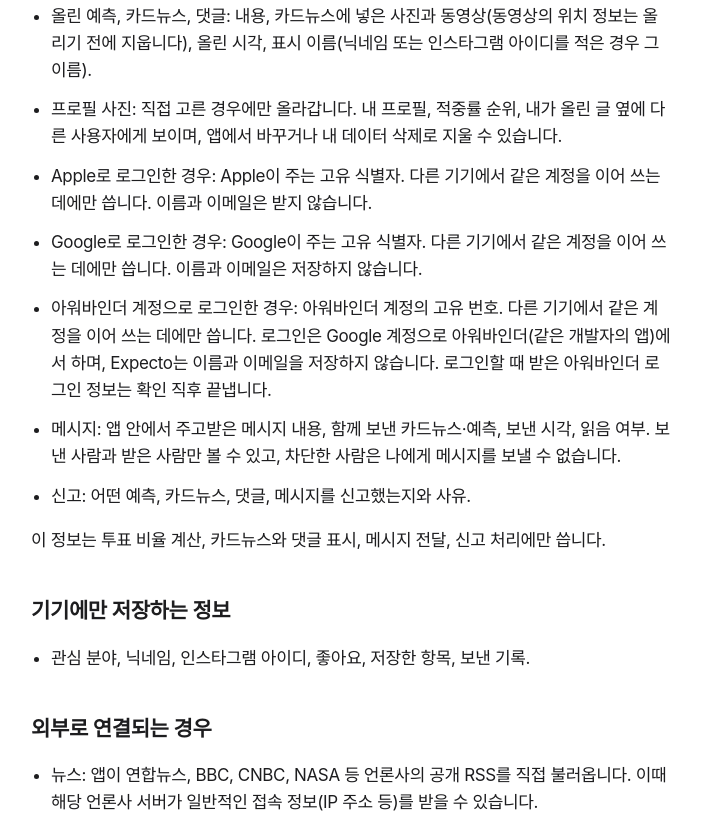
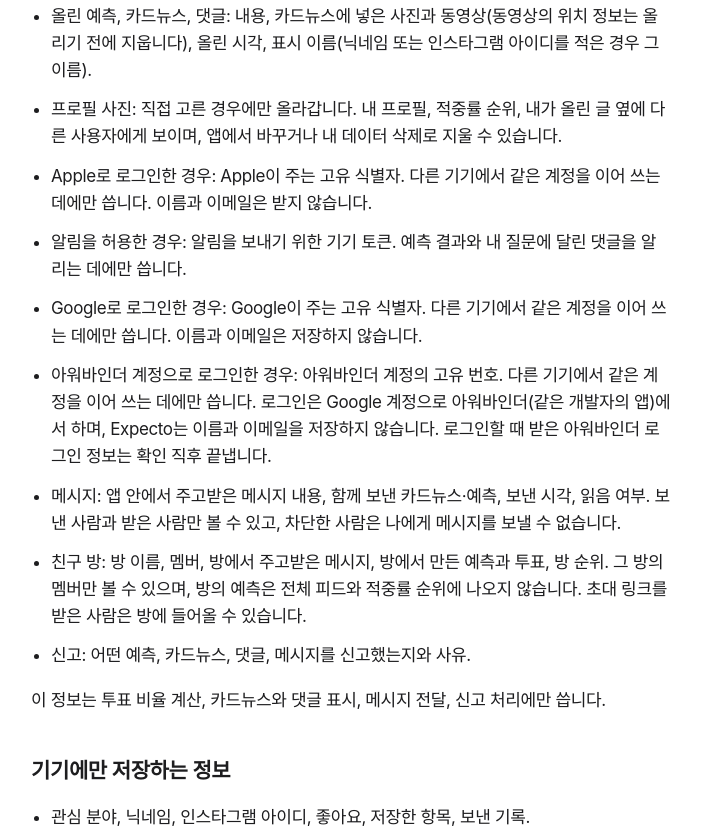
Before and after one commit to shinehyeuk-pixel/expecto-support, a plain HTML site: page privacy/index.html in a window 1280 px wide. Shown: the part 379-1209 px from the top of the page, without its empty margins (289-990 px from the left). Drawn offline with Linux system fonts and the light colour scheme.

Commit message:
Privacy: friends' rooms and push notification tokens
Co-Authored-By: Claude Opus 5.5 <noreply@anthropic.com>

```diff
--- a/privacy/index.html
+++ b/privacy/index.html
@@ -20,9 +20,11 @@
 <li>올린 예측, 카드뉴스, 댓글: 내용, 카드뉴스에 넣은 사진과 동영상(동영상의 위치 정보는 올리기 전에 지웁니다), 올린 시각, 표시 이름(닉네임 또는 인스타그램 아이디를 적은 경우 그 이름).</li>
 <li>프로필 사진: 직접 고른 경우에만 올라갑니다. 내 프로필, 적중률 순위, 내가 올린 글 옆에 다른 사용자에게 보이며, 앱에서 바꾸거나 내 데이터 삭제로 지울 수 있습니다.</li>
 <li>Apple로 로그인한 경우: Apple이 주는 고유 식별자. 다른 기기에서 같은 계정을 이어 쓰는 데에만 씁니다. 이름과 이메일은 받지 않습니다.</li>
+<li>알림을 허용한 경우: 알림을 보내기 위한 기기 토큰. 예측 결과와 내 질문에 달린 댓글을 알리는 데에만 씁니다.</li>
 <li>Google로 로그인한 경우: Google이 주는 고유 식별자. 다른 기기에서 같은 계정을 이어 쓰는 데에만 씁니다. 이름과 이메일은 저장하지 않습니다.</li>
 <li>아워바인더 계정으로 로그인한 경우: 아워바인더 계정의 고유 번호. 다른 기기에서 같은 계정을 이어 쓰는 데에만 씁니다. 로그인은 Google 계정으로 아워바인더(같은 개발자의 앱)에서 하며, Expecto는 이름과 이메일을 저장하지 않습니다. 로그인할 때 받은 아워바인더 로그인 정보는 확인 직후 끝냅니다.</li>
 <li>메시지: 앱 안에서 주고받은 메시지 내용, 함께 보낸 카드뉴스·예측, 보낸 시각, 읽음 여부. 보낸 사람과 받은 사람만 볼 수 있고, 차단한 사람은 나에게 메시지를 보낼 수 없습니다.</li>
+<li>친구 방: 방 이름, 멤버, 방에서 주고받은 메시지, 방에서 만든 예측과 투표, 방 순위. 그 방의 멤버만 볼 수 있으며, 방의 예측은 전체 피드와 적중률 순위에 나오지 않습니다. 초대 링크를 받은 사람은 방에 들어올 수 있습니다.</li>
 <li>신고: 어떤 예측, 카드뉴스, 댓글, 메시지를 신고했는지와 사유.</li>
 </ul>
 <p>이 정보는 투표 비율 계산, 카드뉴스와 댓글 표시, 메시지 전달, 신고 처리에만 씁니다.</p>
```
